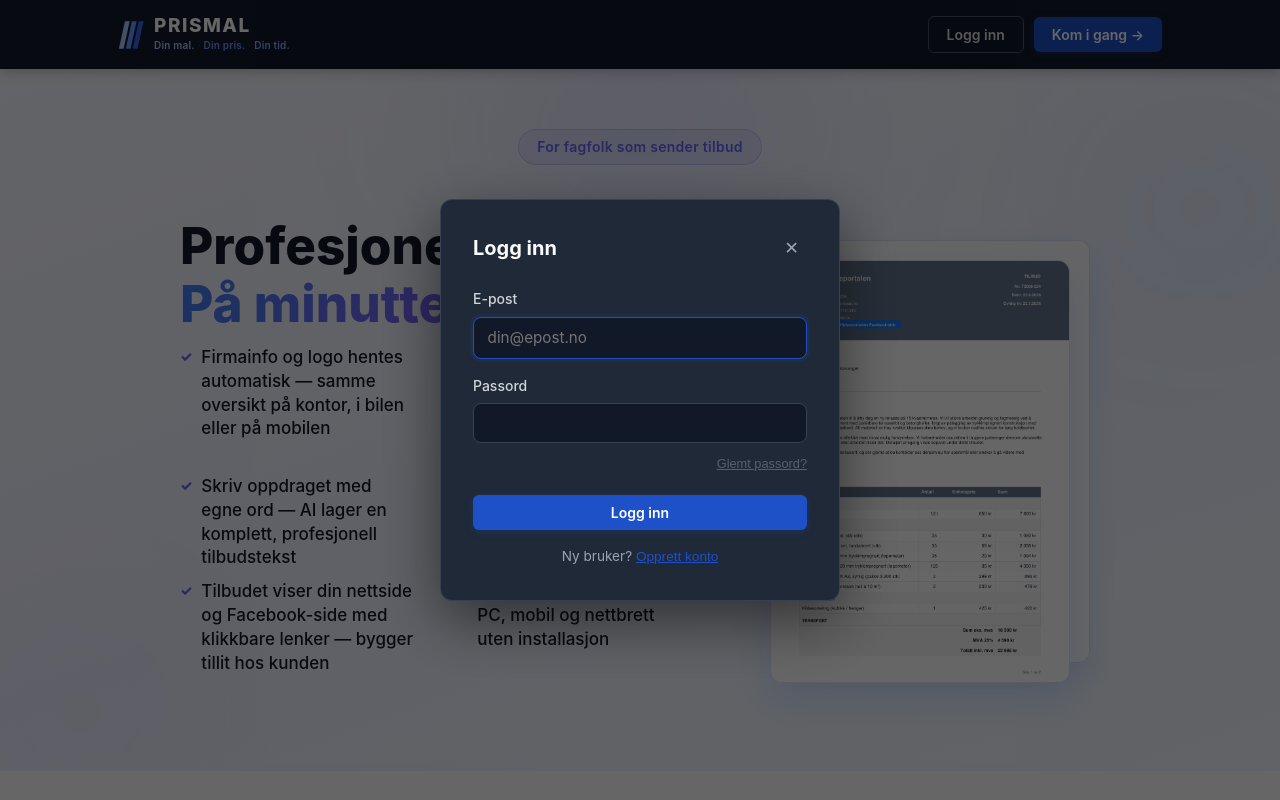
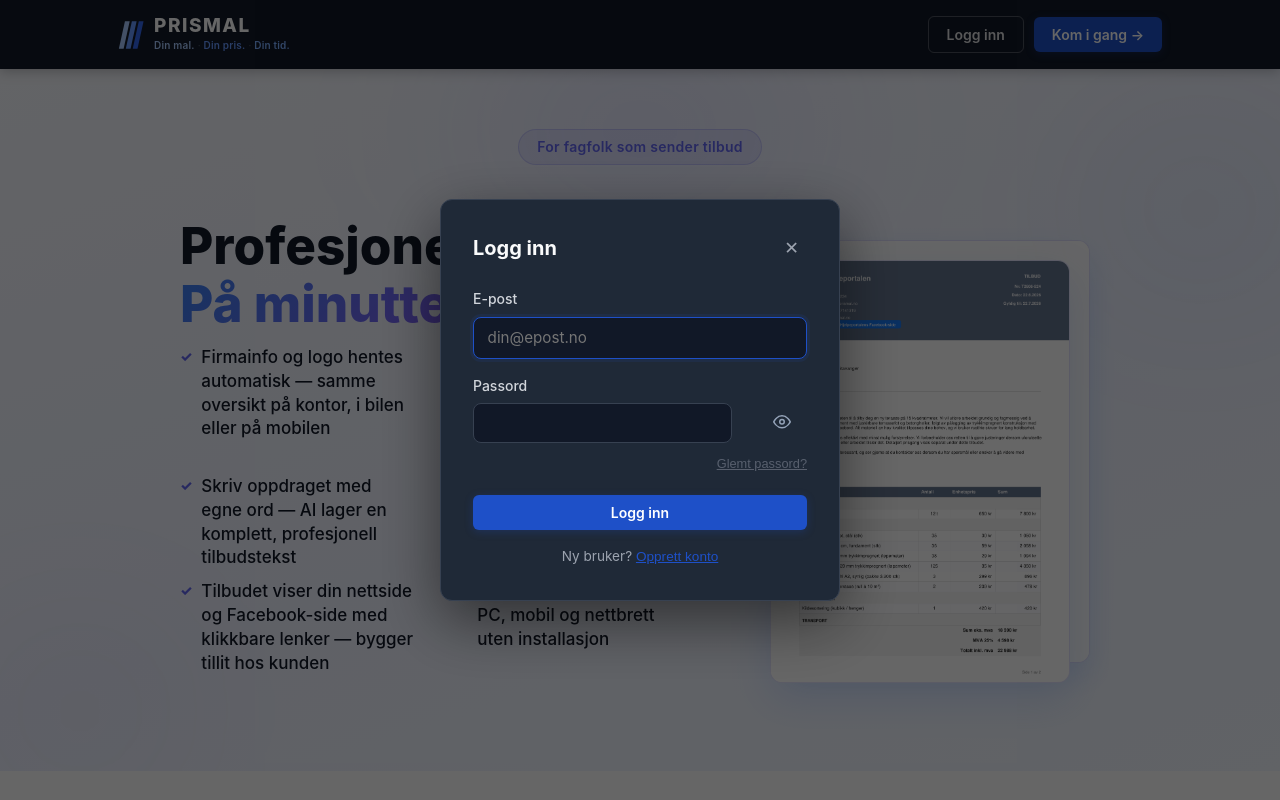
Before and after one commit to anderslura/Prismal, a React (Vite) app: page / in a window 1280 px wide. Both pictures are taken after a click on the button "Logg inn". Shown: the top 800 px of the page. Built offline with nearby package versions, Linux system fonts and the light colour scheme.

Commit message:
UX: legg til vis/skjul passord (øye-ikon) i innloggingsmodal

```diff
--- a/src/components/LoginModal.jsx
+++ b/src/components/LoginModal.jsx
@@ -11,6 +11,7 @@ export default function LoginModal({ onLukk, initialModus = 'logginn' }) {
   const [laster, setLaster] = useState(false)
   const [bekreftelse, setBekreftelse] = useState(false)
   const [visOpprettHint, setVisOpprettHint] = useState(false)
+  const [visPassord, setVisPassord] = useState(false)
 
   async function handleSubmit(e) {
     e.preventDefault()
@@ -88,13 +89,35 @@ export default function LoginModal({ onLukk, initialModus = 'logginn' }) {
             {modus !== 'glemt' && (
               <label>
                 {modus === 'registrer' ? 'Velg et passord for Prismal' : 'Passord'}
+                <div style={{position:'relative'}}>
                   <input
-                  type="password"
+                    type={visPassord ? 'text' : 'password'}
                     value={passord}
                     onChange={e => setPassord(e.target.value)}
                     placeholder={modus === 'registrer' ? 'Velg et passord (minst 6 tegn)' : ''}
                     required
+                    style={{paddingRight:'44px'}}
                   />
+                  <button
+                    type="button"
+                    onClick={() => setVisPassord(v => !v)}
+                    style={{position:'absolute',right:'12px',top:'50%',transform:'translateY(-50%)',background:'none',border:'none',cursor:'pointer',color:'#94a3b8',padding:'4px',lineHeight:1}}
+                    aria-label={visPassord ? 'Skjul passord' : 'Vis passord'}
+                  >
+                    {visPassord ? (
+                      <svg width="18" height="18" viewBox="0 0 24 24" fill="none" stroke="currentColor" strokeWidth="2" strokeLinecap="round" strokeLinejoin="round">
+                        <path d="M17.94 17.94A10.07 10.07 0 0 1 12 20c-7 0-11-8-11-8a18.45 18.45 0 0 1 5.06-5.94"/>
+                        <path d="M9.9 4.24A9.12 9.12 0 0 1 12 4c7 0 11 8 11 8a18.5 18.5 0 0 1-2.16 3.19"/>
+                        <line x1="1" y1="1" x2="23" y2="23"/>
+                      </svg>
+                    ) : (
+                      <svg width="18" height="18" viewBox="0 0 24 24" fill="none" stroke="currentColor" strokeWidth="2" strokeLinecap="round" strokeLinejoin="round">
+                        <path d="M1 12s4-8 11-8 11 8 11 8-4 8-11 8-11-8-11-8z"/>
+                        <circle cx="12" cy="12" r="3"/>
+                      </svg>
+                    )}
+                  </button>
+                </div>
                 {modus === 'registrer' && (
                   <p style={{fontSize:'12px',color:'#94a3b8',marginTop:'5px',marginBottom:0}}>
                     Velg et passord kun for Prismal — trenger ikke være det samme som e-postpassordet ditt.
```
Lines whose indentation alone changed are shown as unchanged.
